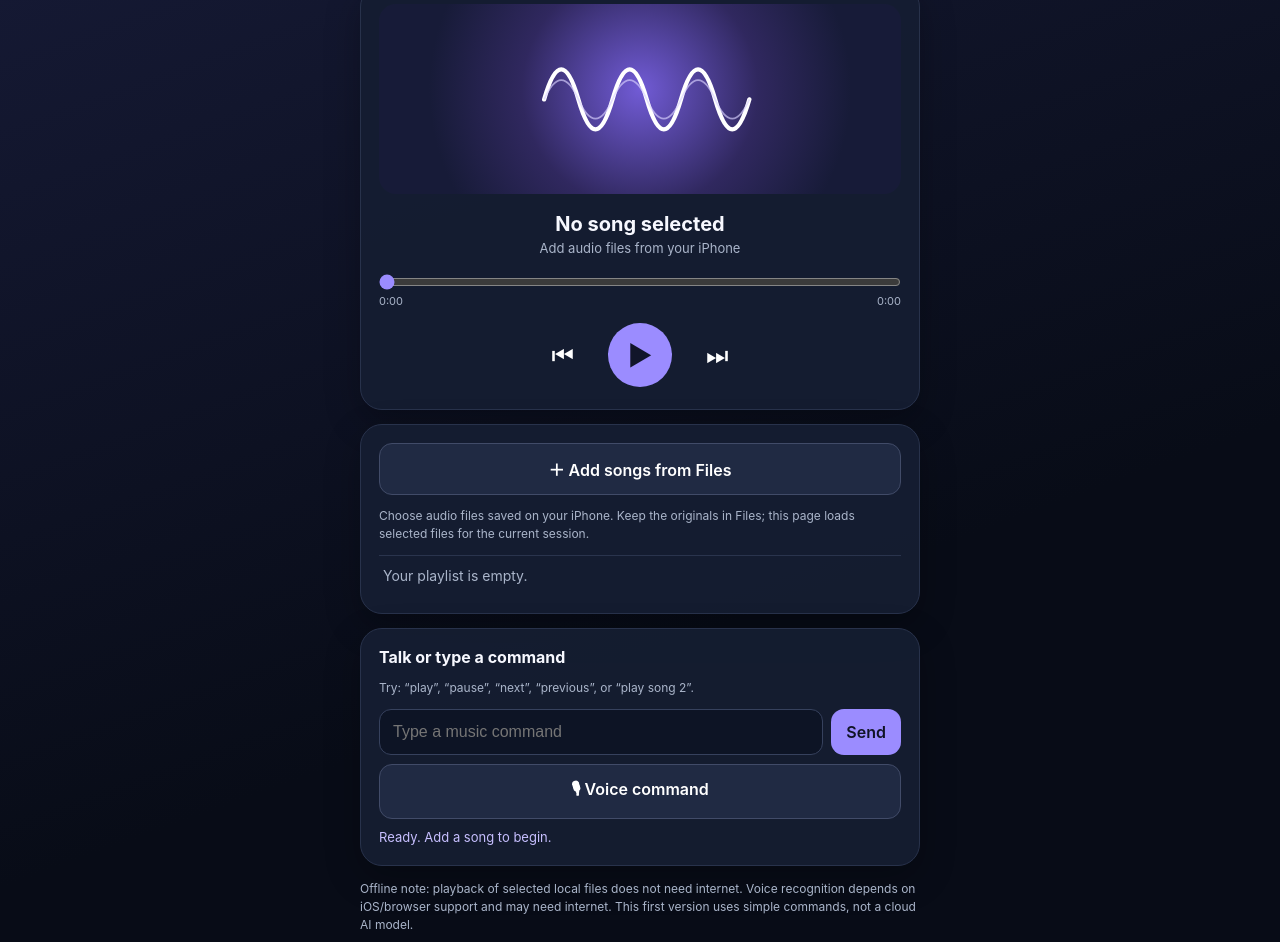
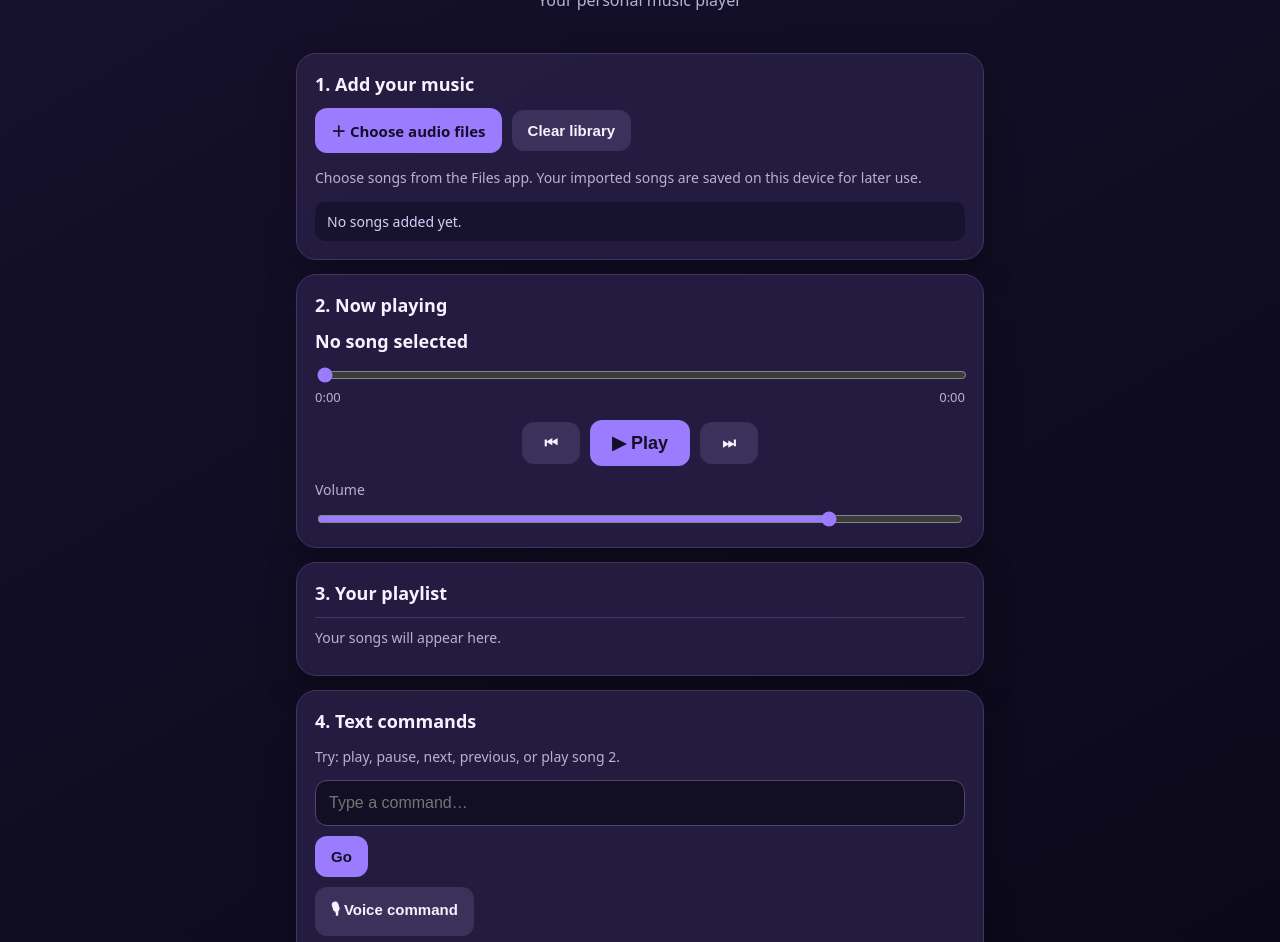
Before and after one commit to 62myhnvk4b-gif/ai-music-buddy, a plain HTML site: page index.html in a window 1280 px wide. Shown: the part 156-1098 px from the top of the page. Drawn offline with Linux system fonts and the light colour scheme.

Commit message:
Add files via upload

```diff
--- a/index.html
+++ b/index.html
@@ -2,81 +2,99 @@
 <html lang="en">
 <head>
 <meta charset="utf-8">
-<meta name="viewport" content="width=device-width,initial-scale=1,viewport-fit=cover">
-<meta name="theme-color" content="#111827">
+<meta name="viewport" content="width=device-width, initial-scale=1">
+<meta name="theme-color" content="#17132f">
 <title>AI Music Buddy</title>
+<link rel="manifest" href="manifest.webmanifest">
 <style>
-:root{color-scheme:dark;--bg:#0b1020;--panel:#151d32;--muted:#aab5ca;--accent:#9b8cff}
-*{box-sizing:border-box}body{margin:0;background:linear-gradient(160deg,#171b38,#080c17 65%);font:16px -apple-system,BlinkMacSystemFont,sans-serif;color:#f7f8ff;min-height:100vh;padding:env(safe-area-inset-top) 16px env(safe-area-inset-bottom)}
-main{max-width:560px;margin:0 auto;padding:28px 0 40px}.top{display:flex;align-items:center;justify-content:space-between}.tag{font-size:12px;color:#c7c1ff;border:1px solid #49416f;padding:6px 10px;border-radius:99px}
-h1{font-size:27px;margin:8px 0 4px}.sub{color:var(--muted);font-size:14px;margin:0 0 22px}
-.card{background:#151d32eF;border:1px solid #28324b;border-radius:22px;padding:18px;margin:14px 0;box-shadow:0 12px 35px #0004}
-.art{height:190px;border-radius:17px;background:radial-gradient(circle at 50% 45%,#715bd5,#30285f 42%,#171b38 75%);display:grid;place-items:center;overflow:hidden}
-.art svg{width:72%;height:72%}.now{text-align:center;margin:18px 0 4px;font-size:20px;font-weight:700;overflow-wrap:anywhere}.artist{text-align:center;color:var(--muted);font-size:13px}
-.progress{width:100%;margin:18px 0 4px;accent-color:var(--accent)}.times{display:flex;justify-content:space-between;color:var(--muted);font-size:11px}
-.controls{display:flex;align-items:center;justify-content:center;gap:25px;margin:15px 0 4px}.controls button{background:none;border:0;color:white;font-size:25px;padding:9px}.controls .play{background:#9b8cff;color:#11152a;border-radius:50%;width:64px;height:64px;font-size:27px}
-button,.filelabel{font:inherit;cursor:pointer}.primary,.secondary,.filelabel{display:inline-flex;align-items:center;justify-content:center;gap:8px;border-radius:13px;padding:13px 15px;border:1px solid #414b68;background:#202a43;color:white;font-weight:600}
-.primary{background:var(--accent);color:#101326;border:0}.secondary{background:#202a43}.filelabel{width:100%;background:#202a43}
-input[type=file]{display:none}.row{display:flex;gap:9px}.row>*{flex:1}.command{display:flex;gap:8px}.command input{min-width:0;flex:1;background:#0d1425;border:1px solid #36415d;border-radius:12px;padding:13px;color:white;font-size:16px}
-small,.hint{color:var(--muted);font-size:12px;line-height:1.5}.list{padding:0;margin:10px 0 0;list-style:none}.list li{padding:11px 4px;border-top:1px solid #2a344d;display:flex;align-items:center;gap:10px}.list li button{background:none;border:0;color:white;text-align:left;flex:1;min-width:0;overflow:hidden;text-overflow:ellipsis;white-space:nowrap}.list li.active button{color:#c7bfff}.empty{color:var(--muted);font-size:14px;padding:10px 0}.status{margin-top:10px;color:#c7bfff;font-size:13px;min-height:18px}
+:root{color-scheme:dark;--bg:#100d20;--panel:#211b3b;--accent:#9b7cff;--text:#f6f2ff;--muted:#b9b1d2}
+*{box-sizing:border-box}body{margin:0;background:linear-gradient(150deg,#17112e,#090817);color:var(--text);font:16px system-ui,-apple-system,sans-serif;min-height:100vh}
+main{max-width:720px;margin:auto;padding:22px 16px 48px}.hero{text-align:center;padding:18px 8px 24px}.logo{font-size:42px}.hero h1{margin:5px 0;font-size:28px}.hero p{color:var(--muted);margin:4px}
+.panel{background:rgba(38,30,67,.92);border:1px solid #40365f;border-radius:20px;padding:18px;margin:14px 0;box-shadow:0 12px 35px #0004}
+h2{font-size:18px;margin:0 0 12px}.row{display:flex;gap:10px;flex-wrap:wrap;align-items:center}
+button,.filelabel{border:0;border-radius:12px;background:var(--accent);color:#140e28;font-weight:700;padding:12px 16px;font-size:15px;cursor:pointer}
+button.secondary,.filelabel.secondary{background:#3b315a;color:var(--text)}button:disabled{opacity:.45;cursor:not-allowed}
+input[type=file]{display:none}input[type=text]{width:100%;padding:13px;border-radius:12px;border:1px solid #51466f;background:#120e24;color:white;font-size:16px}
+#songTitle{font-weight:700;font-size:18px;margin:5px 0 12px;overflow-wrap:anywhere}.muted{color:var(--muted);font-size:14px}
+.controls{justify-content:center;margin:14px 0}.controls button{min-width:58px}.controls .play{font-size:18px;min-width:100px}
+input[type=range]{width:100%;accent-color:var(--accent)}.time{display:flex;justify-content:space-between;color:var(--muted);font-size:13px}
+ul{list-style:none;padding:0;margin:10px 0 0}li{display:flex;gap:8px;align-items:center;padding:10px 0;border-top:1px solid #40365f}li .track{flex:1;overflow-wrap:anywhere}li button{padding:8px 11px}
+.status{padding:10px 12px;border-radius:10px;background:#17132f;color:#d8cff8;font-size:14px;margin-top:10px}
+.hint{line-height:1.5}.small{font-size:12px}
 </style>
 </head>
 <body>
 <main>
- <div class="top"><div style="font-size:13px;color:#c9c5ff;font-weight:700;letter-spacing:1.5px">YOUR PERSONAL PLAYER</div><span class="tag">OFFLINE-READY</span></div>
- <h1>AI Music Buddy</h1><p class="sub">Your music, stored on your iPhone.</p>
- <section class="card">
-  <div class="art" aria-hidden="true"><svg viewBox="0 0 240 160" fill="none"><path d="M8 80 Q28 10 48 80 T88 80 T128 80 T168 80 T208 80 T248 80" stroke="#fff" stroke-width="5" stroke-linecap="round"/><path d="M8 80 Q28 35 48 80 T88 80 T128 80 T168 80 T208 80 T248 80" stroke="#d9d2ff" stroke-width="2" opacity=".65"/></svg></div>
-  <div class="now" id="track">No song selected</div><div class="artist" id="detail">Add audio files from your iPhone</div>
-  <input class="progress" id="seek" type="range" min="0" max="1000" value="0">
-  <div class="times"><span id="elapsed">0:00</span><span id="duration">0:00</span></div>
-  <div class="controls">
-   <button id="prev" aria-label="Previous">⏮</button><button class="play" id="play" aria-label="Play">▶</button><button id="next" aria-label="Next">⏭</button>
-  </div>
-  <audio id="audio" preload="metadata"></audio>
- </section>
- <section class="card">
-  <label class="filelabel" for="files">＋ Add songs from Files</label>
-  <input id="files" type="file" accept="audio/*,.mp3,.m4a,.aac,.wav,.aiff,.flac,.ogg" multiple>
-  <p class="hint">Choose audio files saved on your iPhone. Keep the originals in Files; this page loads selected files for the current session.</p>
-  <ul class="list" id="playlist"><li class="empty">Your playlist is empty.</li></ul>
- </section>
- <section class="card">
-  <strong>Talk or type a command</strong>
-  <p class="hint">Try: “play”, “pause”, “next”, “previous”, or “play song 2”.</p>
-  <div class="command" style="margin-top:12px"><input id="cmd" placeholder="Type a music command" autocomplete="off"><button class="primary" id="send">Send</button></div>
-  <div class="row" style="margin-top:9px"><button class="secondary" id="mic" style="width:100%">🎙 Voice command</button></div>
-  <div class="status" id="status" role="status">Ready. Add a song to begin.</div>
- </section>
- <p class="hint">Offline note: playback of selected local files does not need internet. Voice recognition depends on iOS/browser support and may need internet. This first version uses simple commands, not a cloud AI model.</p>
+<header class="hero"><div class="logo">🎧</div><h1>AI Music Buddy</h1><p>Your personal music player</p></header>
+
+<section class="panel">
+<h2>1. Add your music</h2>
+<div class="row">
+<label class="filelabel" for="audioFiles">＋ Choose audio files</label>
+<input id="audioFiles" type="file" accept="audio/*,.mp3,.m4a,.wav,.aac,.ogg" multiple>
+<button class="secondary" id="clearAll">Clear library</button>
+</div>
+<p class="muted hint">Choose songs from the Files app. Your imported songs are saved on this device for later use.</p>
+<div id="libraryStatus" class="status" role="status">No songs added yet.</div>
+</section>
+
+<section class="panel">
+<h2>2. Now playing</h2>
+<div id="songTitle">No song selected</div>
+<audio id="audio" preload="metadata"></audio>
+<input id="seek" type="range" min="0" max="1000" value="0" aria-label="Seek">
+<div class="time"><span id="currentTime">0:00</span><span id="duration">0:00</span></div>
+<div class="row controls">
+<button class="secondary" id="previous" aria-label="Previous">⏮</button>
+<button class="play" id="play">▶ Play</button>
+<button class="secondary" id="next" aria-label="Next">⏭</button>
+</div>
+<div class="row"><label class="muted" for="volume">Volume</label><input id="volume" type="range" min="0" max="1" step=".05" value=".8"></div>
+</section>
+
+<section class="panel">
+<h2>3. Your playlist</h2>
+<ul id="playlist"><li class="muted">Your songs will appear here.</li></ul>
+</section>
+
+<section class="panel">
+<h2>4. Text commands</h2>
+<p class="muted">Try: play, pause, next, previous, or play song 2.</p>
+<div class="row"><input id="command" type="text" placeholder="Type a command…" aria-label="Music command"><button id="sendCommand">Go</button></div>
+<div class="row" style="margin-top:10px"><button class="secondary" id="voice">🎙 Voice command</button></div>
+<div id="message" class="status" role="status">Ready.</div>
+</section>
+<p class="muted small hint">Offline note: the app interface and saved songs can work offline after the app has loaded once online. Voice recognition depends on iPhone/browser support and may need an internet connection. Text commands work offline.</p>
 </main>
 <script>
-const audio=document.getElementById('audio'),filesInput=document.getElementById('files'),playlistEl=document.getElementById('playlist');
-const trackEl=document.getElementById('track'),detailEl=document.getElementById('detail'),playBtn=document.getElementById('play'),statusEl=document.getElementById('status');
-let tracks=[],index=-1,urls=[];
-const say=(s)=>statusEl.textContent=s;
-const fmt=(n)=>{if(!Number.isFinite(n))return'0:00';return Math.floor(n/60)+':'+String(Math.floor(n%60)).padStart(2,'0')};
-function render(){playlistEl.innerHTML='';if(!tracks.length){playlistEl.innerHTML='<li class="empty">Your playlist is empty.</li>';return}
- tracks.forEach((t,i)=>{const li=document.createElement('li');if(i===index)li.className='active';const b=document.createElement('button');b.textContent=(i===index?'♫ ':'')+t.name;b.onclick=()=>load(i,true);li.appendChild(b);playlistEl.appendChild(li)})}
-function load(i,autoplay=false){if(i<0||i>=tracks.length)return;index=i;audio.src=tracks[i].url;trackEl.textContent=tracks[i].name;detailEl.textContent='Local audio • '+(i+1)+' of '+tracks.length;render();if(autoplay)audio.play().then(()=>{playBtn.textContent='Ⅱ';say('Playing '+tracks[i].name)}).catch(()=>say('Tap Play to start audio.'))}
-filesInput.addEventListener('change',e=>{const chosen=[...e.target.files].filter(f=>f.type.startsWith('audio/')||/\.(mp3|m4a|aac|wav|aiff|flac|ogg)$/i.test(f.name));chosen.forEach(f=>{const u=URL.createObjectURL(f);urls.push(u);tracks.push({name:f.name,url:u})});render();if(index<0&&tracks.length)load(0,false);say(chosen.length?chosen.length+' song(s) added.':'No supported audio files selected.');filesInput.value=''});
-function play(){if(!tracks.length){say('Add a song first, then press Play.');return}if(!audio.src)load(0);if(audio.paused)audio.play().then(()=>{playBtn.textContent='Ⅱ';say('Playing.')}).catch(()=>say('Tap Play again to start playback.'));else{audio.pause();playBtn.textContent='▶';say('Paused.')}}
-playBtn.onclick=play;document.getElementById('prev').onclick=()=>{if(tracks.length)load((index-1+tracks.length)%tracks.length,true)};
-document.getElementById('next').onclick=()=>{if(tracks.length)load((index+1)%tracks.length,true)};
-audio.onended=()=>{if(tracks.length)load((index+1)%tracks.length,true)};
-audio.onplay=()=>playBtn.textContent='Ⅱ';audio.onpause=()=>playBtn.textContent='▶';
-audio.ontimeupdate=()=>{if(audio.duration){document.getElementById('seek').value=audio.currentTime/audio.duration*1000;document.getElementById('elapsed').textContent=fmt(audio.currentTime);document.getElementById('duration').textContent=fmt(audio.duration)}};
-document.getElementById('seek').oninput=e=>{if(audio.duration)audio.currentTime=Number(e.target.value)/1000*audio.duration};
-function command(raw){const s=raw.toLowerCase().trim();if(!s)return;if(/\b(pause|stop)\b/.test(s)){audio.pause();say('Paused.');return}
-if(/\b(next|skip)\b/.test(s)){if(tracks.length)load((index+1)%tracks.length,true);else say('Add songs first.');return}
-if(/\b(previous|back)\b/.test(s)){if(tracks.length)load((index-1+tracks.length)%tracks.length,true);else say('Add songs first.');return}
-const num=s.match(/\b(?:song|track)\s*(\d+)\b/);if(num){const n=Number(num[1])-1;if(n>=0&&n<tracks.length)load(n,true);else say('That song number is not in your playlist.');return}
-if(/\b(play|start|resume)\b/.test(s)){if(!tracks.length){say('Add songs first.');return}if(/\b(first|favourite|favorite)\b/.test(s)&&index<0)load(0,true);else play();return}
-say('Try play, pause, next, previous, or play song 2.')}
-document.getElementById('send').onclick=()=>{command(document.getElementById('cmd').value);document.getElementById('cmd').value=''};
-document.getElementById('cmd').addEventListener('keydown',e=>{if(e.key==='Enter')document.getElementById('send').click()});
-document.getElementById('mic').onclick=()=>{const SR=window.SpeechRecognition||window.webkitSpeechRecognition;if(!SR){say('Voice recognition is not available in this browser. Use text commands.');return}try{const r=new SR();r.lang='en-IN';r.interimResults=false;r.onresult=e=>{const phrase=e.results[0][0].transcript;document.getElementById('cmd').value=phrase;command(phrase)};r.onerror=()=>say('Voice recognition failed. Try typing your command.');r.start();say('Listening…')}catch(e){say('Could not start the microphone. Please use text commands.')}};
-window.addEventListener('pagehide',()=>urls.forEach(URL.revokeObjectURL));
+const DB_NAME='AIMusicBuddyDB', STORE='tracks', DB_VERSION=1;
+let db, tracks=[], currentIndex=-1, currentUrl=null;
+const $=id=>document.getElementById(id);
+const audio=$('audio');
+function say(msg){$('message').textContent=msg}
+function fmt(s){if(!Number.isFinite(s))return '0:00';return Math.floor(s/60)+':'+String(Math.floor(s%60)).padStart(2,'0')}
+function openDB(){return new Promise((resolve,reject)=>{const req=indexedDB.open(DB_NAME,DB_VERSION);req.onupgradeneeded=()=>{const d=req.result;if(!d.objectStoreNames.contains(STORE))d.createObjectStore(STORE,{keyPath:'id',autoIncrement:true})};req.onsuccess=()=>resolve(req.result);req.onerror=()=>reject(req.error)})}
+function txStore(mode='readonly'){return db.transaction(STORE,mode).objectStore(STORE)}
+function getAll(){return new Promise((resolve,reject)=>{const r=txStore().getAll();r.onsuccess=()=>resolve(r.result);r.onerror=()=>reject(r.error)})}
+function saveTrack(file){return new Promise((resolve,reject)=>{const r=txStore('readwrite').add({name:file.name,blob:file,type:file.type||'audio/mpeg',added:Date.now()});r.onsuccess=()=>resolve(r.result);r.onerror=()=>reject(r.error)})}
+function deleteAll(){return new Promise((resolve,reject)=>{const r=txStore('readwrite').clear();r.onsuccess=resolve;r.onerror=()=>reject(r.error)})}
+function render(){const list=$('playlist');list.innerHTML='';if(!tracks.length){list.innerHTML='<li class="muted">Your songs will appear here.</li>';$('libraryStatus').textContent='No songs added yet.';return}
+tracks.forEach((t,i)=>{const li=document.createElement('li');const name=document.createElement('span');name.className='track';name.textContent=(i+1)+'. '+t.name;const b=document.createElement('button');b.textContent='Play';b.className='secondary';b.onclick=()=>playIndex(i);li.append(name,b);list.append(li)});$('libraryStatus').textContent=tracks.length+' song(s) saved on this iPhone.'}
+async function refresh(){tracks=await getAll();render()}
+function playIndex(i){if(i<0||i>=tracks.length)return;currentIndex=i;if(currentUrl)URL.revokeObjectURL(currentUrl);currentUrl=URL.createObjectURL(tracks[i].blob);audio.src=currentUrl;$('songTitle').textContent=tracks[i].name;audio.play().then(()=>say('Playing: '+tracks[i].name)).catch(()=>say('Tap Play to start this song.'))}
+$('audioFiles').addEventListener('change',async e=>{const files=[...e.target.files];if(!files.length)return;let added=0;for(const f of files){if(f.type.startsWith('audio/')||/\.(mp3|m4a|wav|aac|ogg)$/i.test(f.name)){await saveTrack(f);added++}}await refresh();say(added+' song(s) added and saved.');e.target.value=''});
+$('play').onclick=()=>{if(!tracks.length){say('First choose an audio file.');return}if(audio.paused){if(!audio.src)playIndex(currentIndex<0?0:currentIndex);else audio.play().then(()=>say('Playing.')).catch(()=>say('Could not play this file.'))}else{audio.pause();say('Paused.')}};
+$('previous').onclick=()=>{if(tracks.length)playIndex((currentIndex-1+tracks.length)%tracks.length)};
+$('next').onclick=()=>{if(tracks.length)playIndex((currentIndex+1)%tracks.length)};
+audio.addEventListener('ended',()=>{if(tracks.length)playIndex((currentIndex+1)%tracks.length)});
+audio.addEventListener('timeupdate',()=>{if(audio.duration){$('seek').value=audio.currentTime/audio.duration*1000;$('currentTime').textContent=fmt(audio.currentTime);$('duration').textContent=fmt(audio.duration)}});
+$('seek').oninput=()=>{if(audio.duration)audio.currentTime=$('seek').value/1000*audio.duration};
+$('volume').oninput=()=>audio.volume=Number($('volume').value);audio.volume=.8;
+$('clearAll').onclick=async()=>{if(!confirm('Delete all saved songs from this app on this iPhone?'))return;audio.pause();audio.removeAttribute('src');if(currentUrl)URL.revokeObjectURL(currentUrl);currentUrl=null;currentIndex=-1;await deleteAll();await refresh();$('songTitle').textContent='No song selected';say('Library cleared.')};
+function runCommand(raw){const c=raw.toLowerCase().trim();if(!c)return;if(/\b(pause|stop)\b/.test(c)){audio.pause();say('Paused.');return}if(/\b(next|skip)\b/.test(c)){if(tracks.length)playIndex((currentIndex+1)%tracks.length);else say('Add a song first.');return}if(/\b(previous|back)\b/.test(c)){if(tracks.length)playIndex((currentIndex-1+tracks.length)%tracks.length);else say('Add a song first.');return}const n=c.match(/play\s+song\s+(\d+)/);if(n){playIndex(Number(n[1])-1);return}if(/\b(play|start|resume)\b/.test(c)){if(!tracks.length){say('Add a song first.');return}if(currentIndex<0)playIndex(0);else $('play').click();return}say('Try play, pause, next, previous, or play song 2.')}
+$('sendCommand').onclick=()=>{runCommand($('command').value);$('command').value=''};$('command').addEventListener('keydown',e=>{if(e.key==='Enter')$('sendCommand').click()});
+$('voice').onclick=()=>{const SR=window.SpeechRecognition||window.webkitSpeechRecognition;if(!SR){say('Voice recognition is not supported in this browser. Please use text commands.');return}const rec=new SR();rec.lang='en-IN';rec.onresult=e=>runCommand(e.results[0][0].transcript);rec.onerror=()=>say('Voice recognition failed. You can use text commands.');rec.start();say('Listening…')};
+(async()=>{try{db=await openDB();await refresh();if('serviceWorker'in navigator){navigator.serviceWorker.register('./service-worker.js').catch(()=>{})}}catch(e){say('Local storage is unavailable in this browser. Please open this app in Safari.')}})();
 </script>
 </body>
 </html>
```
Also changed, not shown: service-worker.js (added, +32 -0 lines), manifest.webmanifest (added).
